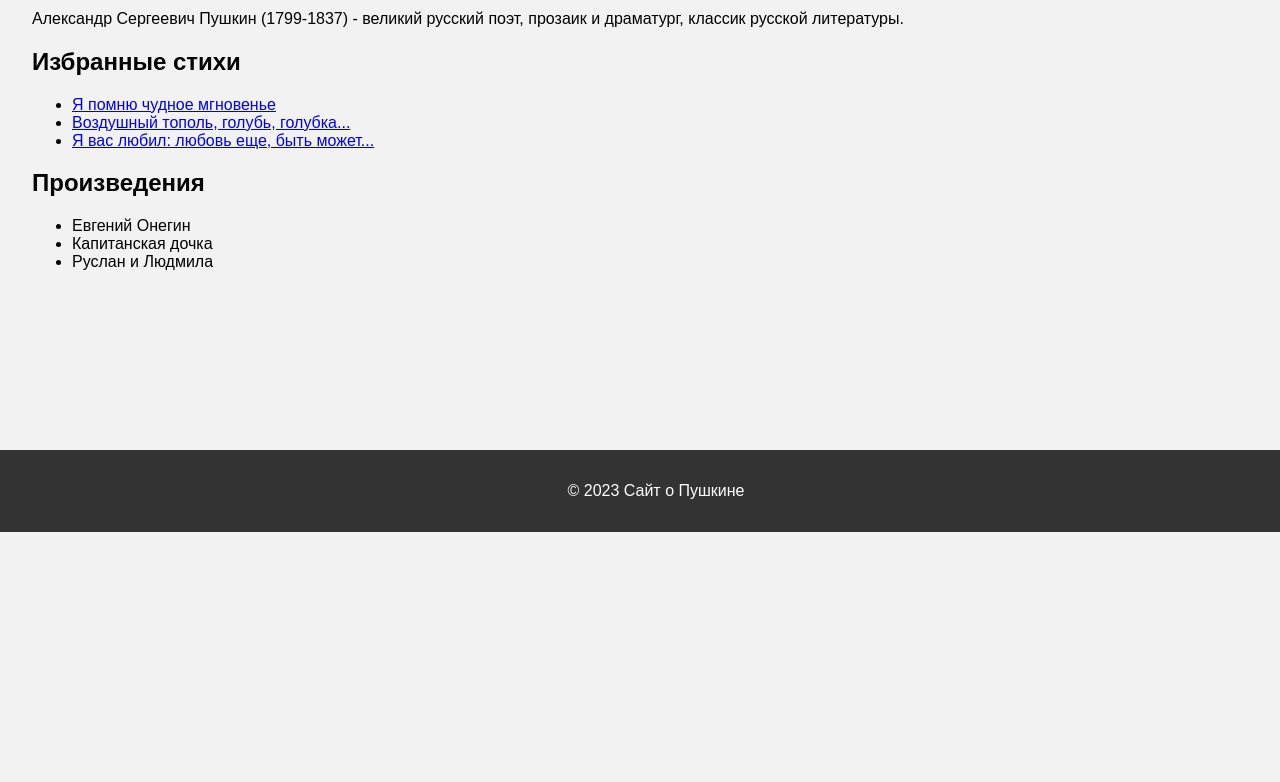
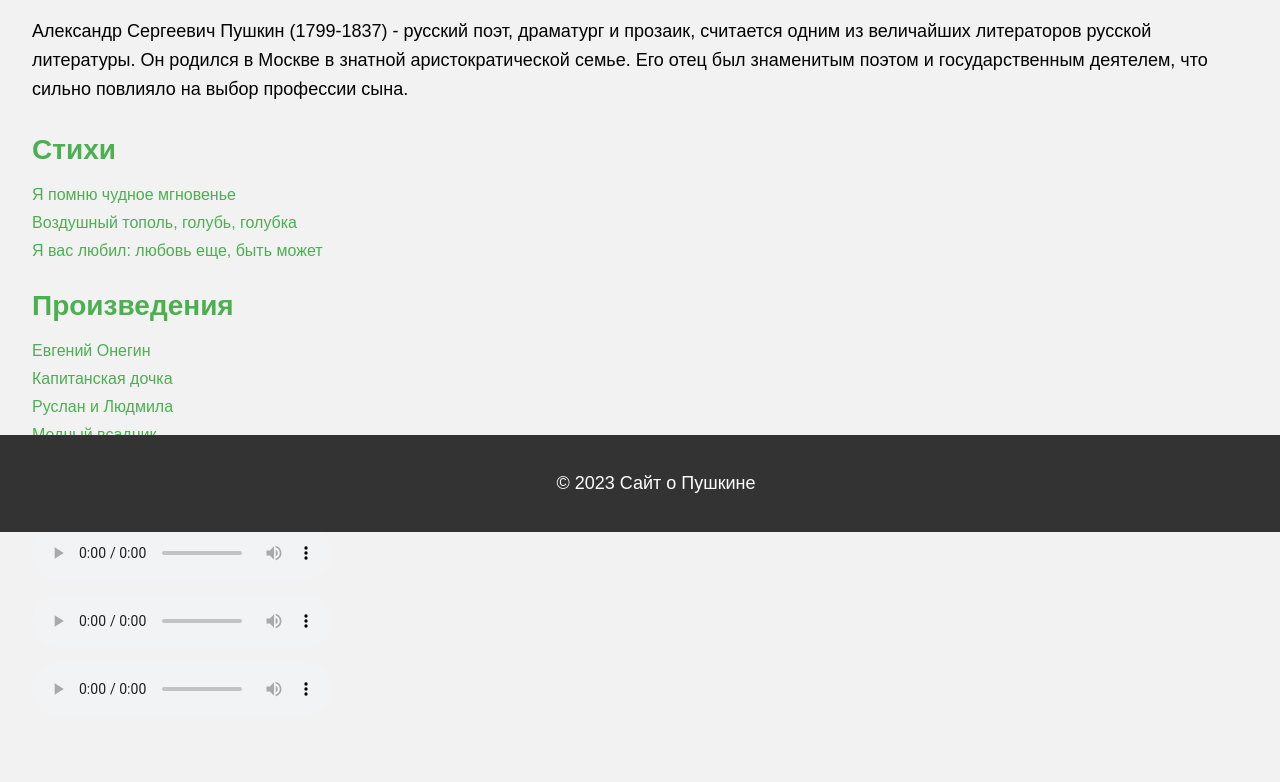
Before and after one commit to Emilidze/Emilidze.github.io, a plain HTML site: page index.html in a window 1280 px wide. Shown: the part 268-1050 px from the top of the page. Before the commit the page ends 800 px from the top, so only its background shows below. Drawn offline with Linux system fonts and the light colour scheme.

Commit message:
Add files via upload

```diff
--- a/index.html
+++ b/index.html
@@ -28,9 +28,11 @@
       padding: 0.5em 1em;
       color: white;
       text-decoration: none;
+      margin: 0 10px;
     }
     nav a:hover {
       background-color: #4CAF50;
+      transition: 0.3s;
     }
     main {
       padding: 2em;
@@ -44,52 +46,78 @@
       bottom: 0;
       width: 100%;
     }
+    section {
+      margin-bottom: 30px;
+    }
+    h2 {
+      font-size: 28px;
+      margin-bottom: 20px;
+      color: #4CAF50;
+    }
+    p {
+      font-size: 18px;
+      line-height: 1.6;
+    }
+    ul {
+      list-style-type: none;
+      padding: 0;
+    }
+    li {
+      margin-bottom: 10px;
+    }
+    a {
+      color: #4CAF50;
+      text-decoration: none;
+    }
+    a:hover {
+      text-decoration: underline;
+    }
   </style>
 </head>
 <body>
   <header>
-    <h1>Пушкин</h1>
+    <h1>Пушкин Александр Сергеевич</h1>
   </header>
   <nav>
     <a href="#биография">Биография</a>
     <a href="#стихи">Стихи</a>
     <a href="#произведения">Произведения</a>
+    <a href="#аудио">Аудио</a>
   </nav>
   <main>
     <section id="биография">
       <h2>Биография</h2>
-      <p>Александр Сергеевич Пушкин (1799-1837) - великий русский поэт, прозаик и драматург, классик русской литературы.</p>
+      <p>Александр Сергеевич Пушкин (1799-1837) - русский поэт, драматург и прозаик, считается одним из величайших литераторов русской литературы. Он родился в Москве в знатной аристократической семье. Его отец был знаменитым поэтом и государственным деятелем, что сильно повлияло на выбор профессии сына.</p>
+      <!-- Дополнительные абзацы об описании биографии -->
     </section>
     <section id="стихи">
-      <h2>Избранные стихи</h2>
+      <h2>Стихи</h2>
       <ul>
-        <li><a href="#" onclick="showPoem('poem1')">Я помню чудное мгновенье</a></li>
-        <li><a href="#" onclick="showPoem('poem2')">Воздушный тополь, голубь, голубка...</a></li>
-        <li><a href="#" onclick="showPoem('poem3')">Я вас любил: любовь еще, быть может...</a></li>
+        <li><a href="https://www.culture.ru/poems/5828/k-ya-pomnyu-chudnoe-mgnovene">Я помню чудное мгновенье</a></li>
+        <li><a href="#">Воздушный тополь, голубь, голубка</a></li>
+        <li><a href="#">Я вас любил: любовь еще, быть может</a></li>
       </ul>
-      <div id="poems"></div>
     </section>
     <section id="произведения">
       <h2>Произведения</h2>
       <ul>
-        <li>Евгений Онегин</li>
-        <li>Капитанская дочка</li>
-        <li>Руслан и Людмила</li>
+        <li><a href="https://ilibrary.ru/text/436/p.2/index.html">Евгений Онегин</a></li>
+        <li><a href="https://ilibrary.ru/text/107/p.1/index.html">Капитанская дочка</a></li>
+        <li><a href="https://ilibrary.ru/text/440/p.1/index.html">Руслан и Людмила</a></li>
+        <li><a href="https://ilibrary.ru/text/451/p.1/index.html">Медный всадник</a></li>
+      </ul>
+    </section>
+    <section id="аудио">
+      <h2>Аудио</h2>
+      <ul>
+        <li><audio controls><source src="C:\Users\Compik\Downloads\a.mp3" type="audio/mp3">Your browser does not support the audio element.</li>
+        <li><audio controls><source src="" type="audio/mp3">Your browser does not support the audio element.</audio></li>
+        <li><audio controls><source src="" type="audio/mp3">Your browser does not support the audio element.</audio></li>
       </ul>
     </section>
   </main>
   <footer>
     <p>© 2023 Сайт о Пушкине</p>
   </footer>
-  <script>
-    function showPoem(poemId) {
-      const poems = {
-        poem1: 'Я помню чудное мгновенье...',
-        poem2: 'Воздушный тополь, голубь, голубка...',
-        poem3: 'Я вас любил: любовь еще, быть может...'
-      };
-      document.getElementById('poems').innerText = poems[poemId];
-    }
-  </script>
 </body>
 </html>
```
